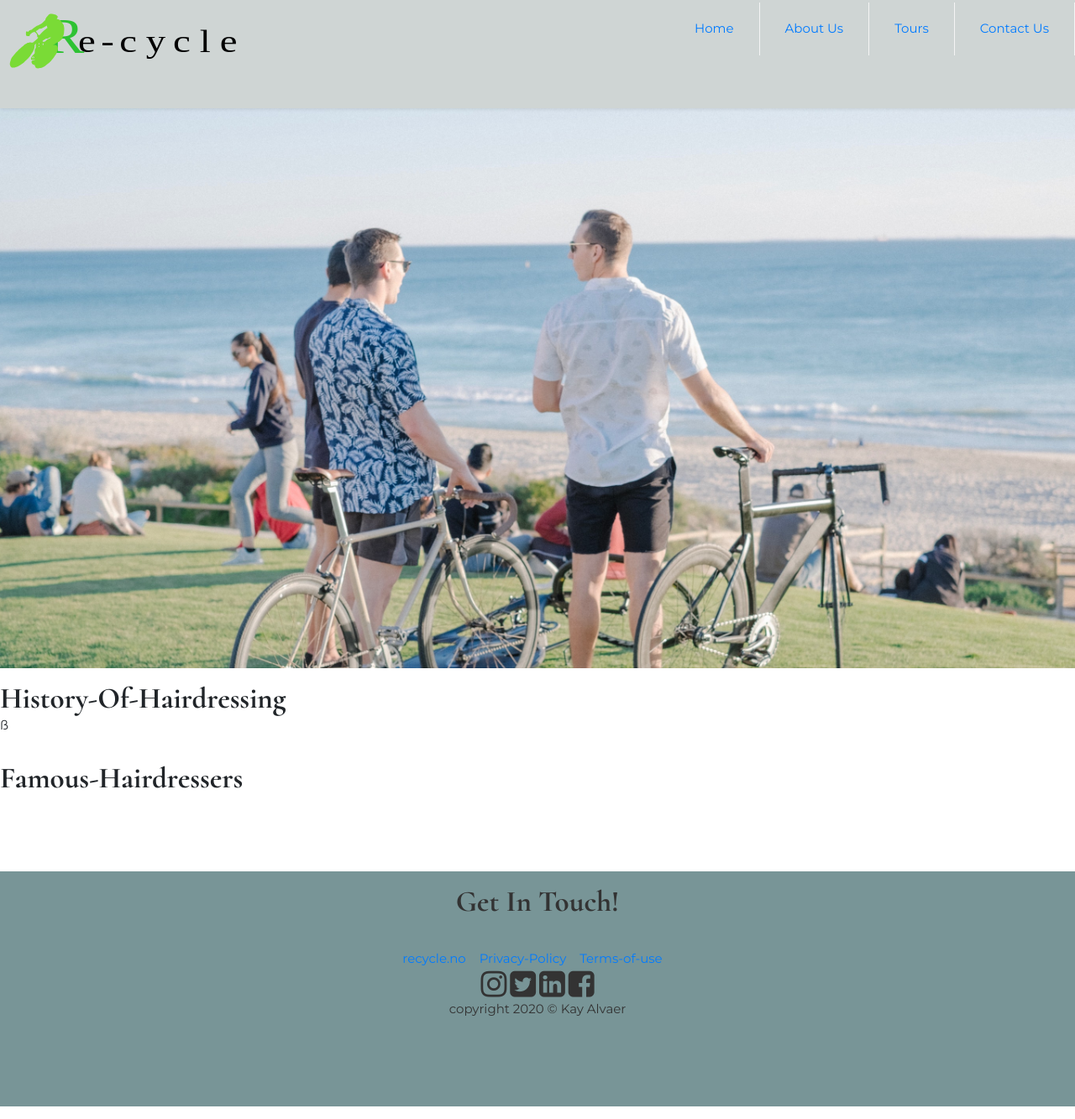
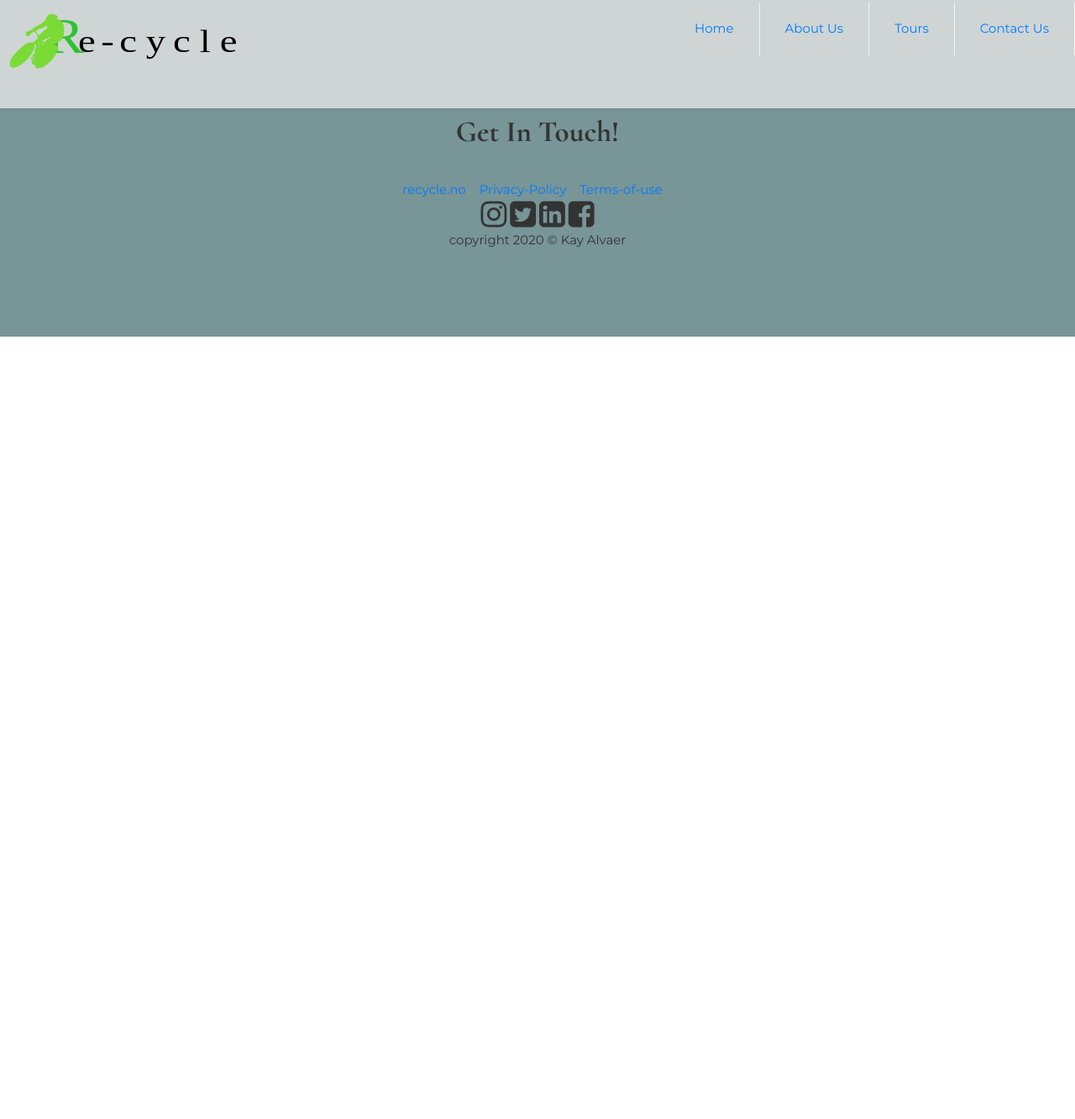
Before and after one commit to Code-Institute-Submissions/User-Centric-Frontend-Development-Milestone-Project-20, a plain HTML site: page ms1git_dir/tours.html in a window 1280 px wide. Shown: the part 12-1345 px from the top of the page at 84% size. After the commit the page ends 800 px from the top, so only its background shows below. Drawn offline with nearby package versions, Linux system fonts and the light colour scheme.

Commit message:
added changes

```diff
--- a/ms1git_dir/tours.html
+++ b/ms1git_dir/tours.html
@@ -35,54 +35,21 @@
                 </div>
             </header>
 
-    <!-- ***************** hero img ***************** -->
-        <section>
-            <div class="content-wrap">
-                <div id="main-img">
-                    <div class="section">
-                        <a href="#contactus.html">
-                                <blockquote><span>Book A ride of Your Life!</span></blockquote>
-                        </a>
-                    </div>
-                </div>
-               </div>
-        </section>
+    <!-- ***************** Famous Tour ***************** -->
+
+    <section class="fam-tours">
+        <div class="content-wrap">
+            <h2>Explore Nature With Your Loved Ones</h2>
+            <p class="tour-info">
+                We bring together families members of all ages on an adventure trip around the country side with
+                interesting activities and meals during the breaks.bring your picnic bucket.
+            </p>
+
+    </section>
 
     <!-- *****************  Testimonials ***************** -->
 
 
-        <section class="hairstyles">
-            <div class="content-wrap">
-                <h2>History-Of-Hairdressing</h2>
-
-
-        <!-- Ancient-Hairstyles. -->ß
-        </section>
-            <!-- End of Hairstyles lists -->
-
-
-        <!-- *****************  Famous-Hairdressers  ***************** -->
-
-        <section class="hairdresser">
-            <div class="content-wrap">
-                <h2>Famous-Hairdressers</h2>
-
-           <!-- Hairdressers7. -->
-        <section class="hairdresser">
-            <div class="content-wrap">
-        </section>
-
-
-           <!-- Hairdressers8. -->
-        <section class="hairdresser">
-            <div class="content-wrap">
-        </section>
-
-
-           <!-- Hairdressers9. -->
-        <section class="hairdresser">
-            <div class="content-wrap">
-        </section>
 
         <!-- *****************  CONTACT INFO / SOCIAL MEDIA  ***************** -->
     <footer>
```
Also changed, not shown: ms1git_dir/contact.html (+2 -40 lines), ms1git_dir/gallery.html (+2 -39 lines), ms1git_dir/index.html (+0 -12 lines).
